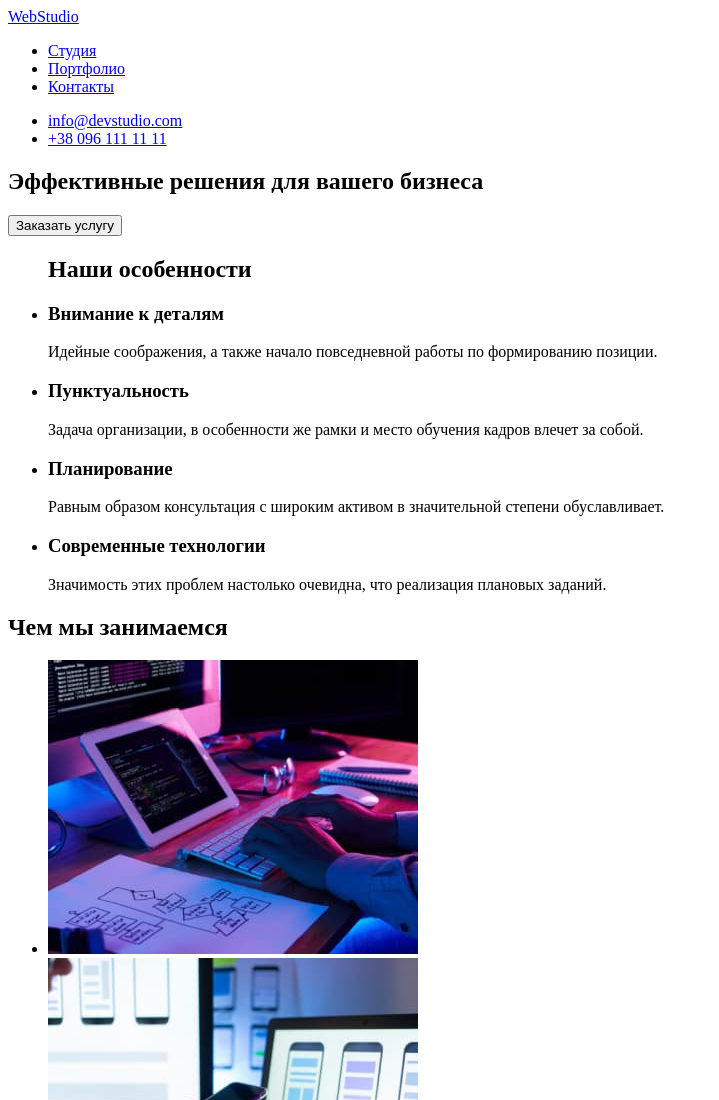
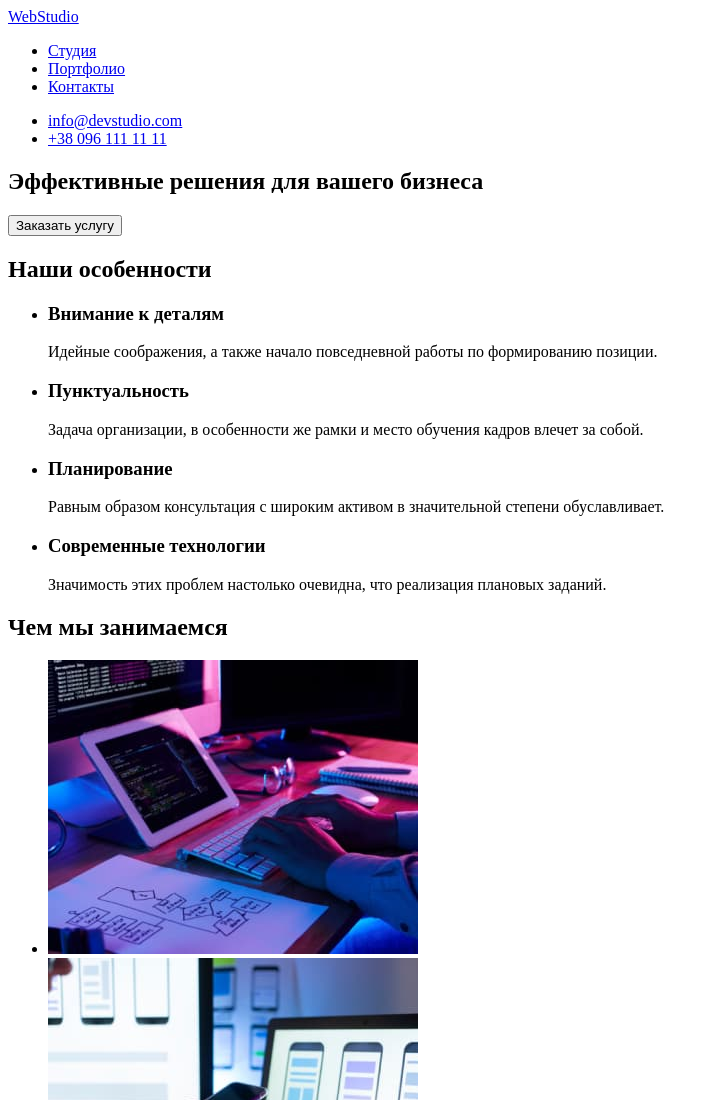
Before and after one commit to LizaBilynska/GoIT, a plain HTML site: page index.html in a window 1280 px wide. Shown: the top 1100 px of the page, without its empty margins (0-719 px from the left). Drawn offline with Linux system fonts and the light colour scheme.

Commit message:
Update index.html

```diff
--- a/index.html
+++ b/index.html
@@ -27,8 +27,8 @@
             <h1>Эффективные решения для вашего бизнеса</h1>
             <button type="button">Заказать услугу</button>
         </section>
-        <section>
-            <ul><h2>Наши особенности</h2>
+        <section><h2>Наши особенности</h2>
+            <ul>
                 <li><h3>Внимание к деталям</h3>
                     <p>Идейные соображения, а также начало повседневной работы по формированию позиции.</p>
                 </li>
```
